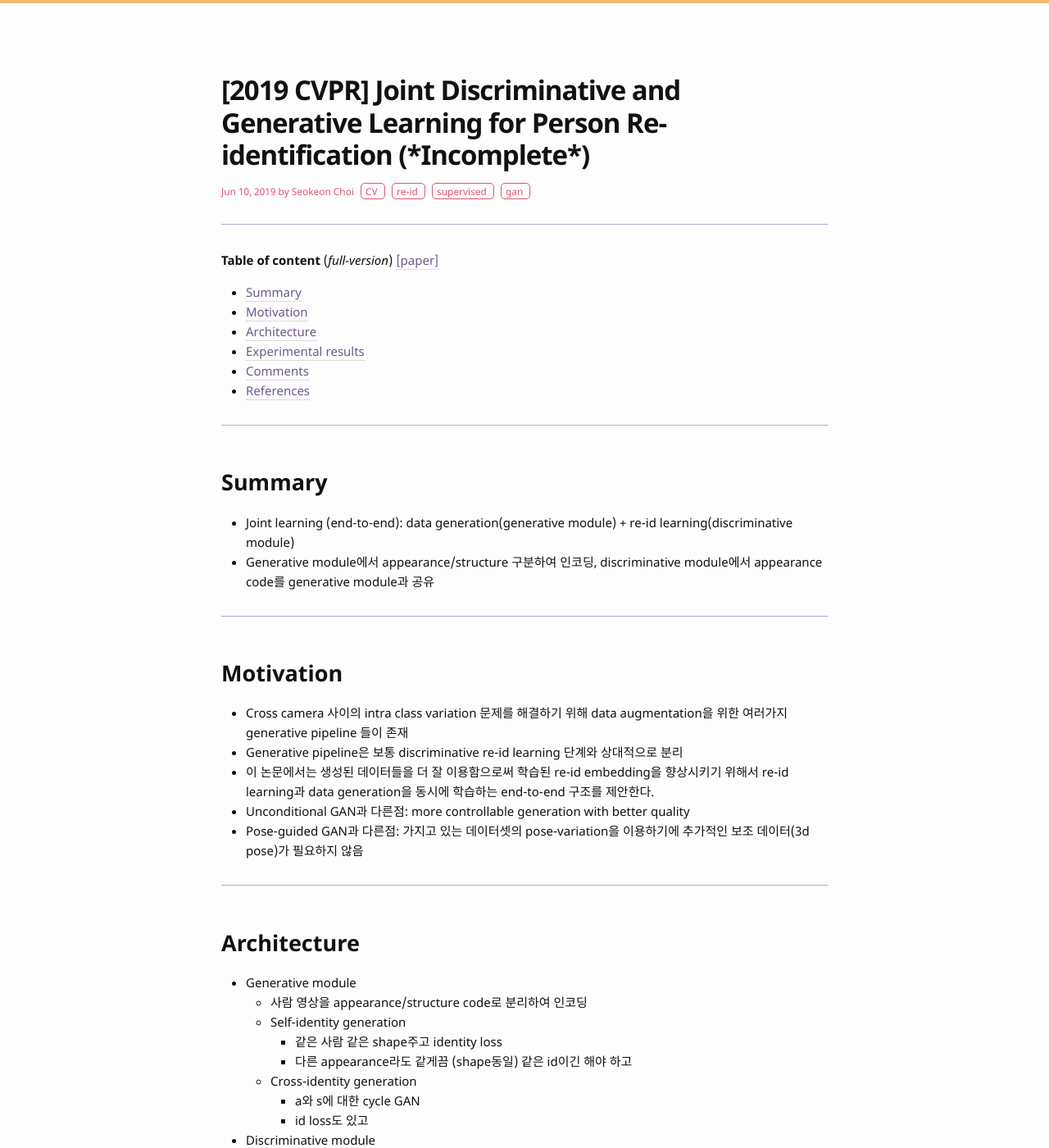
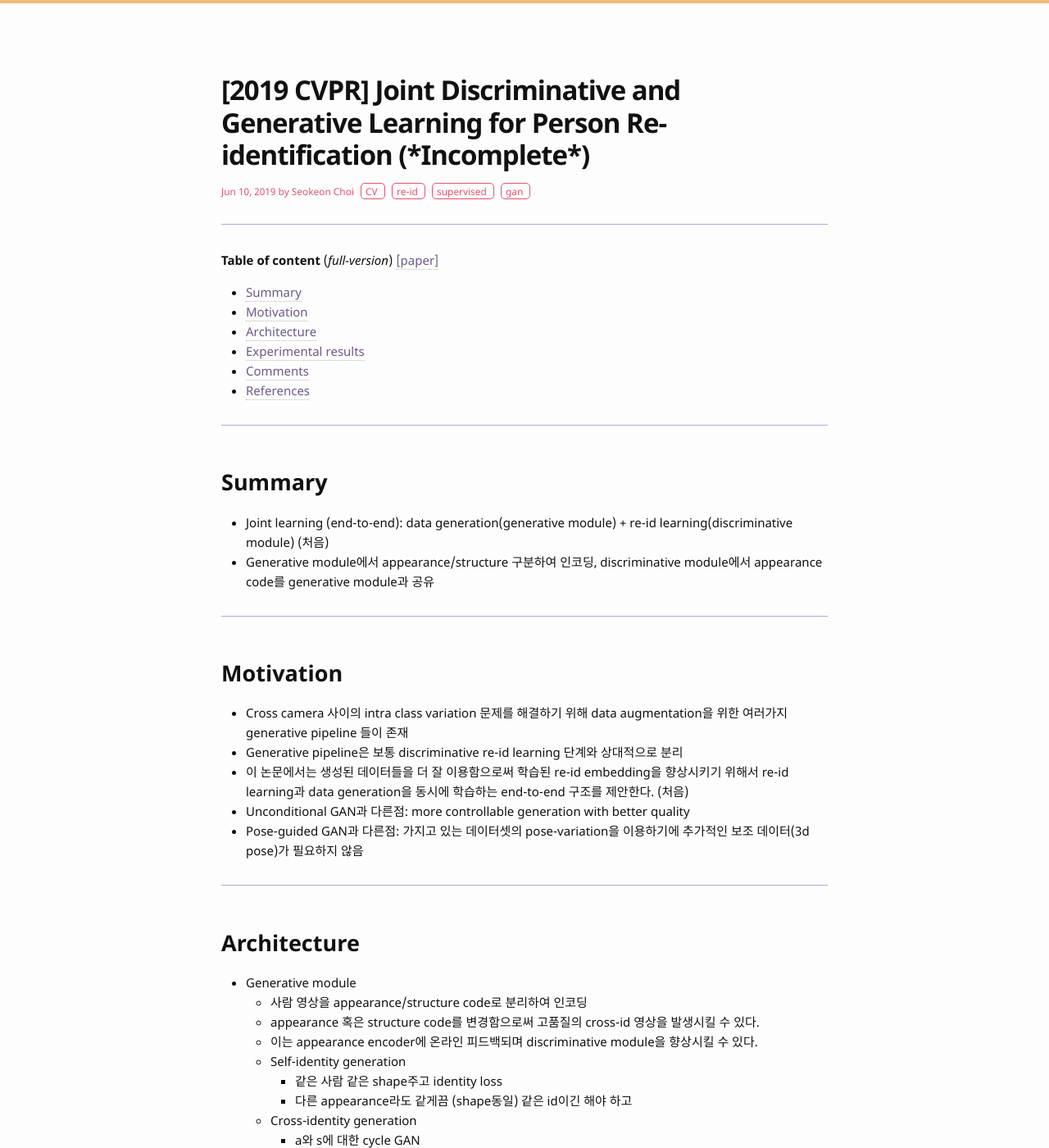
Before and after one commit to bismex/bismex.github.io, a Jekyll site: the page built from _posts/2019-06-10-DGNET.md, in a window 1280 px wide and 1400 px high. Shown: the whole window at 82% size. Built offline with Jekyll 4.4.1, drawn with Linux system fonts in a browser that asks for light colours.

Commit message:
Update 2019-06-10-DGNET.md

```diff
--- a/_posts/2019-06-10-DGNET.md
+++ b/_posts/2019-06-10-DGNET.md
@@ -19,7 +19,7 @@ tags: CV re-id supervised gan
 
 ## Summary
 
-- Joint learning (end-to-end): data generation(generative module) + re-id learning(discriminative module)
+- Joint learning (end-to-end): data generation(generative module) + re-id learning(discriminative module) (처음)
 - Generative module에서 appearance/structure 구분하여 인코딩, discriminative module에서 appearance code를 generative module과 공유
 
 ---
@@ -28,7 +28,7 @@ tags: CV re-id supervised gan
 
 - Cross camera 사이의 intra class variation 문제를 해결하기 위해 data augmentation을 위한 여러가지 generative pipeline 들이 존재
 - Generative pipeline은 보통 discriminative re-id learning 단계와 상대적으로 분리
-- 이 논문에서는 생성된 데이터들을 더 잘 이용함으로써 학습된 re-id embedding을 향상시키기 위해서 re-id learning과 data generation을 동시에 학습하는 end-to-end 구조를 제안한다.
+- 이 논문에서는 생성된 데이터들을 더 잘 이용함으로써 학습된 re-id embedding을 향상시키기 위해서 re-id learning과 data generation을 동시에 학습하는 end-to-end 구조를 제안한다. (처음)
 - Unconditional GAN과 다른점: more controllable generation with better quality
 - Pose-guided GAN과 다른점: 가지고 있는 데이터셋의 pose-variation을 이용하기에 추가적인 보조 데이터(3d pose)가 필요하지 않음
 
@@ -38,6 +38,8 @@ tags: CV re-id supervised gan
 
 - Generative module
   - 사람 영상을 appearance/structure code로 분리하여 인코딩
+  - appearance 혹은 structure code를 변경함으로써 고품질의 cross-id 영상을 발생시킬 수 있다.
+  - 이는 appearance encoder에 온라인 피드백되며 discriminative module을 향상시킬 수 있다.
   - Self-identity generation
     - 같은 사람 같은 shape주고 identity loss
     - 다른 appearance라도 같게끔 (shape동일) 같은 id이긴 해야 하고
```
